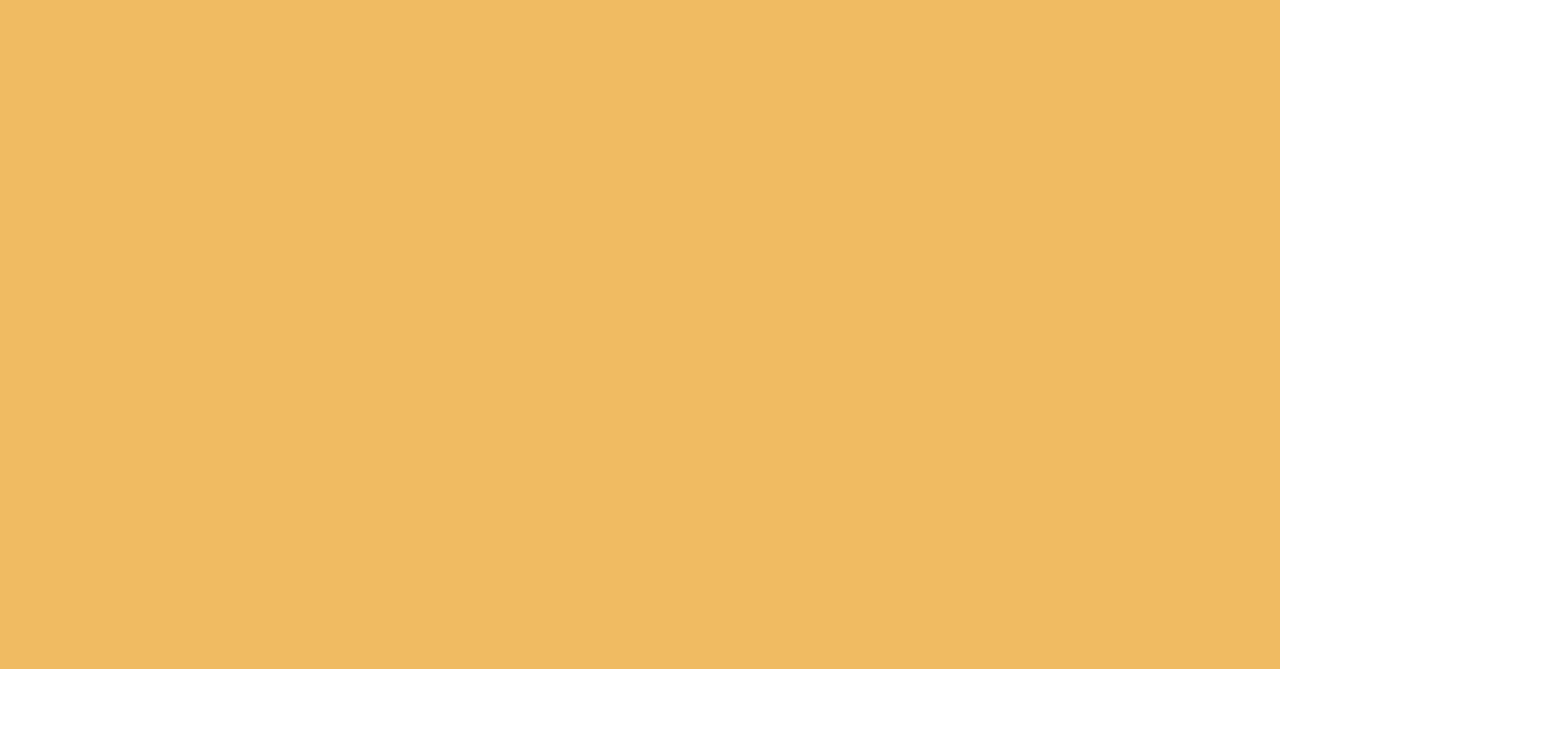
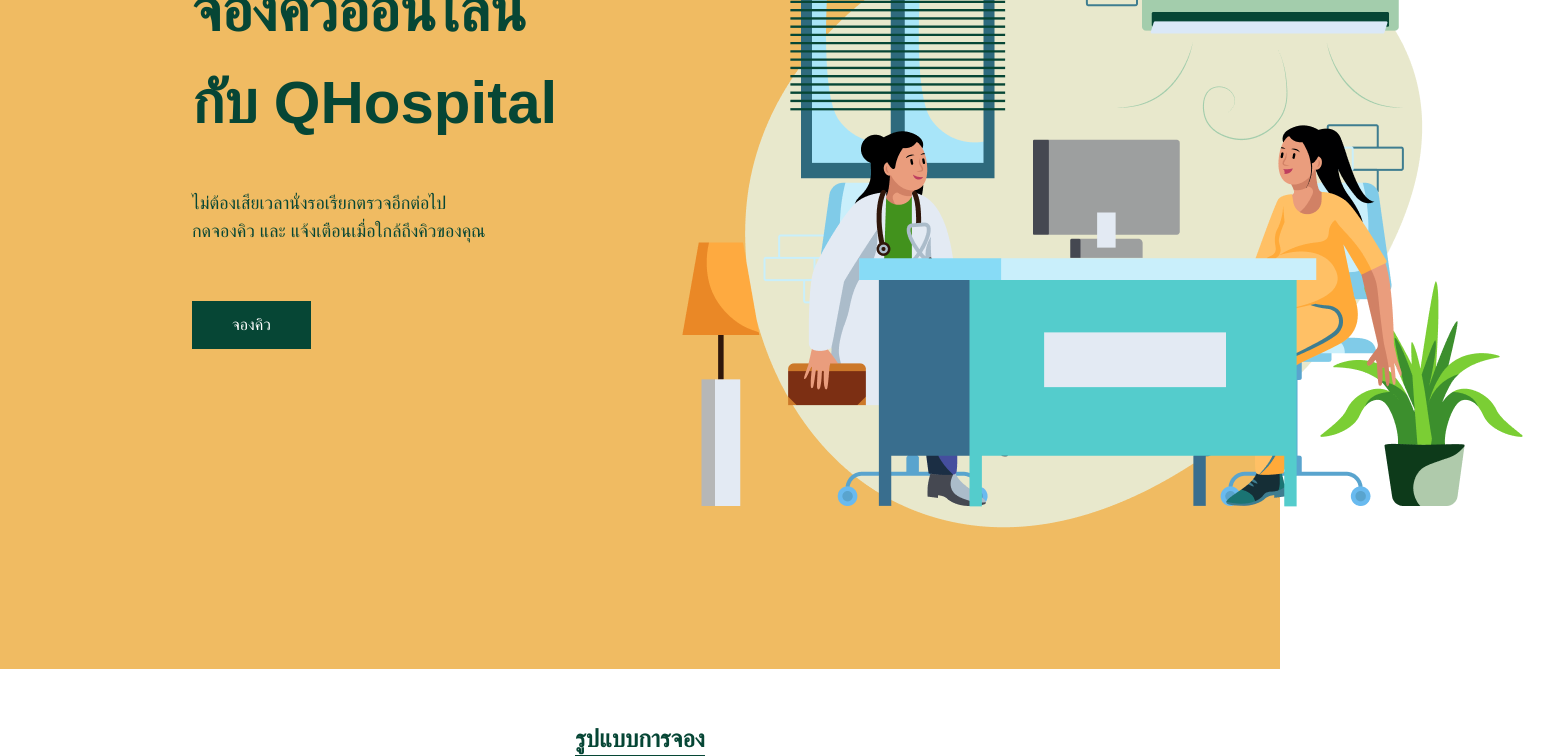
Before and after one commit to yanisa2002/Hospital-Booking-Website-Project, a React (Create React App) app: page / in a window 1280 px wide. Shown: the part 207-963 px from the top of the page, 1565 px wide, since content can reach past the window. Before the commit the page ends 876 px from the top, so only its background shows below. Built offline with nearby package versions, Linux system fonts and the light colour scheme; a web font is replaced by a local one.

Commit message:
Add Herosection

```diff
--- a/src/App.js
+++ b/src/App.js
@@ -24,7 +24,7 @@
 
   console.log(isOpen);
   return (
-    <div className="font-jamjuree">
+    <div className="font-jamjuree text-uColor-green">
       <Navbar toggle={toggle} />
       <Navlist isOpen={isOpen} toggle={toggle} />
 
--- /dev/null
+++ b/src/component/home/cardBook.js
@@ -0,0 +1,9 @@
+import React from 'react'
+
+function CardBook() {
+  return (
+    <div>CardBook</div>
+  )
+}
+
+export default CardBook
--- a/src/page/Home.js
+++ b/src/page/Home.js
@@ -4,7 +4,22 @@
   return (
     <div className="flex justify-center bg-uColor-bg font-prompt min-w-[800px] h-screen">
       <div className=" flex-col w-[70%] min-w-[800px]">
+        <div className=' grid grid-cols-2'>
+          <div className='mt-28'>
+            <div className=' text-6xl font-bold'><p className=' mb-8'>จองคิวออนไลน์</p><p>กับ QHospital</p></div>
+            <p className=' mt-14 text-lg font-medium'>ไม่ต้องเสียเวลานั่งรอเรียกตรวจอีกต่อไป<br/>กดจองคิว และ แจ้งเตือนเมื่อใกล้ถึงคิวของคุณ</p>
 
+            <div className='mt-14'><button className='transition duration-500 ease-in-out bg-uColor-green text-[#ffff] p-3 px-10 transform hover:-translate-y-1 hover:scale-110'>จองคิว</button></div>
+            </div>
+          <div className='flex'><img className='max-w-none' src='/img/consultancy 1.png'/></div>
+          </div>
+          <div className='flex justify-center mt-40 '>
+            <div  className=' justify-center'>
+              <p className='text-2xl font-bold'>รูปแบบการจอง</p>
+              <div className='w-full border-b'></div>
+
+            </div>
+          </div>
         </div>
         </div>
   )
```
Also changed, not shown: public/img/consultancy 1.png (added).
